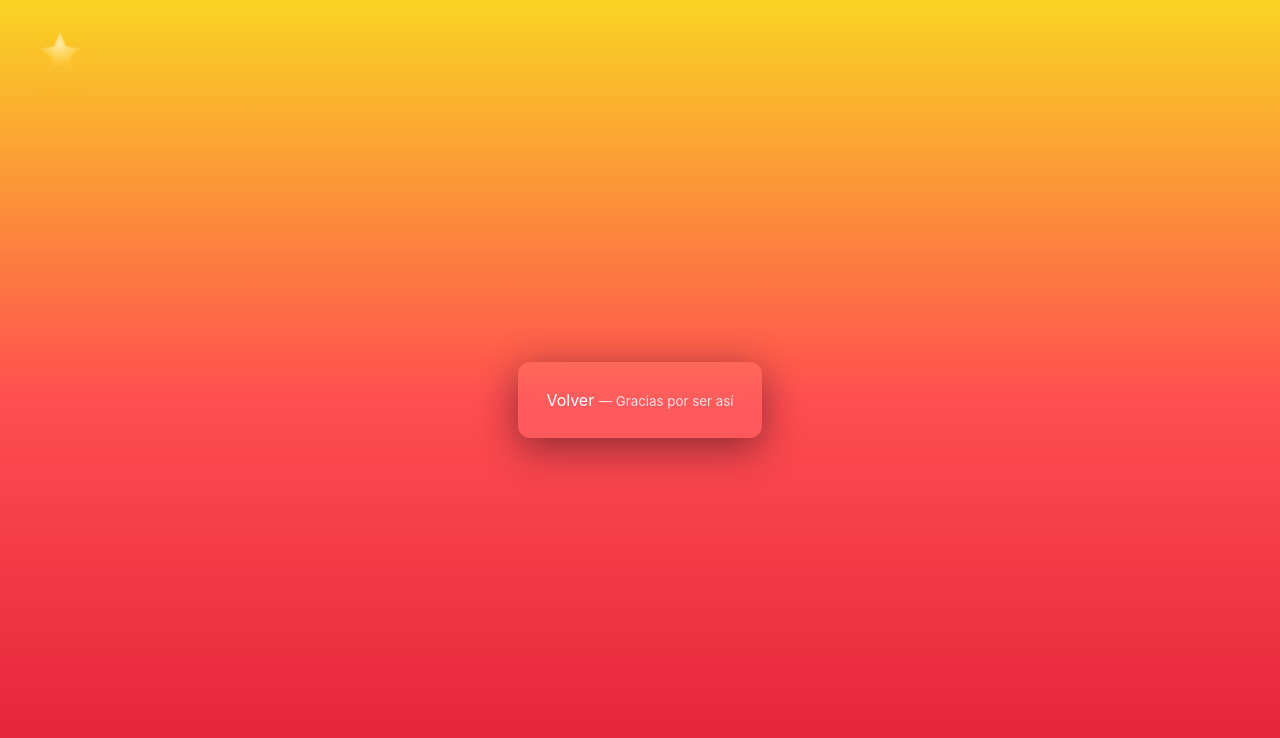
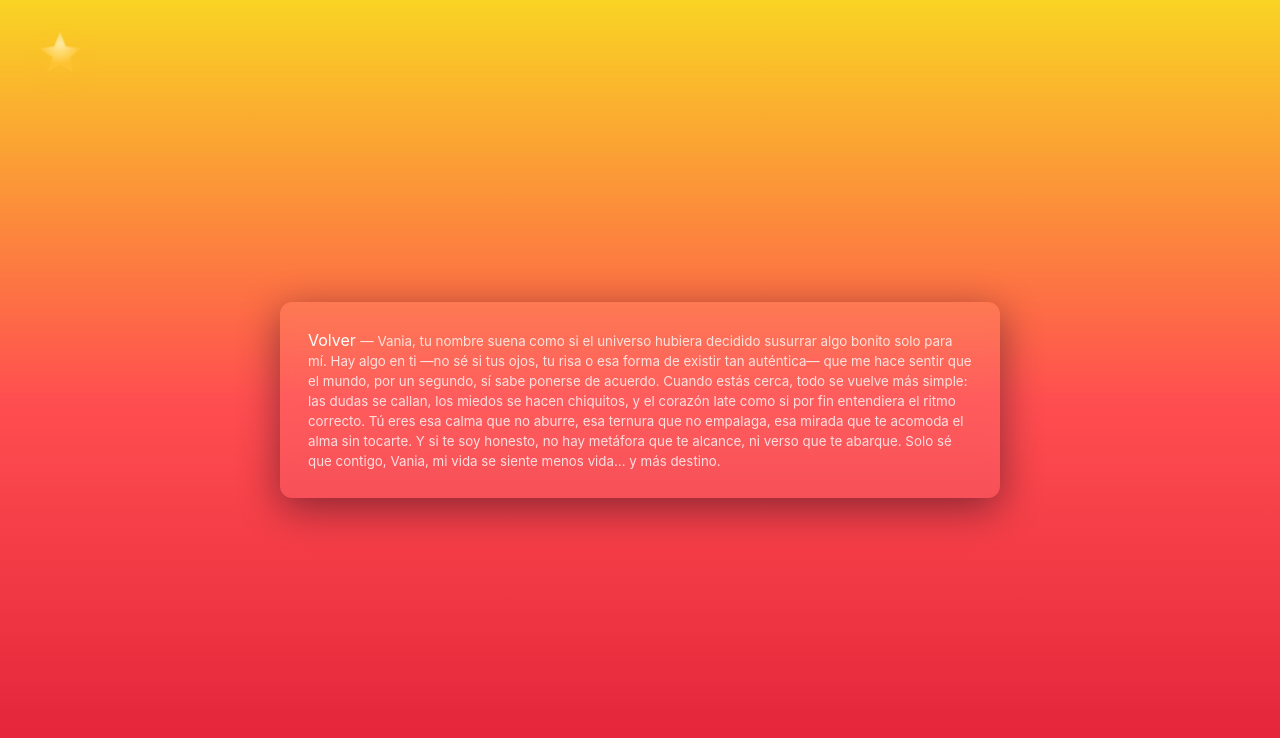
Before and after one commit to JOSE65Y562/VANIA_mi_chikistrikis, a plain HTML site: page index.html in a window 1280 px wide. Both pictures are taken after a click on the element "Bien". Drawn offline with Linux system fonts and the light colour scheme.

Commit message:
Update index.html

```diff
--- a/index.html
+++ b/index.html
@@ -109,7 +109,29 @@
     </div>
 
     <div class="poem" role="article" aria-label="Poema para Vania" style="background:rgba(255,255,255,0.08);"color:#fff;cursor:pointer">Volver</button>
-        <small style="opacity:.8">— Gracias por ser así</small>
+        <small style="opacity:.8">— Vania,
+tu nombre suena como si el universo hubiera decidido
+susurrar algo bonito solo para mí.
+Hay algo en ti —no sé si tus ojos, tu risa
+o esa forma de existir tan auténtica—
+que me hace sentir que el mundo, por un segundo,
+sí sabe ponerse de acuerdo.
+
+Cuando estás cerca, todo se vuelve más simple:
+las dudas se callan,
+los miedos se hacen chiquitos,
+y el corazón late como si por fin entendiera el ritmo correcto.
+
+Tú eres esa calma que no aburre,
+esa ternura que no empalaga,
+esa mirada que te acomoda el alma sin tocarte.
+
+Y si te soy honesto,
+no hay metáfora que te alcance,
+ni verso que te abarque.
+Solo sé que contigo, Vania,
+mi vida se siente menos vida…
+y más destino.</small>
       </div>
     </div>
   </section>
@@ -130,7 +152,7 @@
     </div>
 
     <div class="frame" style="width:100%;max-width:720px">
-      <h2 style="margin:0 0 8px 0;color:var(--sad-ink)">Lo siento — cuéntame</h2>
+      <h2 style="margin:0 0 8px 0;color:var(--sad-ink)">Lo siento mucho, chikistrikis. Puedes escribirlo aquí, pero nunca lo veré.</h2>
       <p style="margin:0 0 12px 0;color:rgba(255,255,255,.55)">¿Qué está mal? Dímelo por aquí, puedes escribir lo que quieras.</p>
 
       <div class="chat">
```
